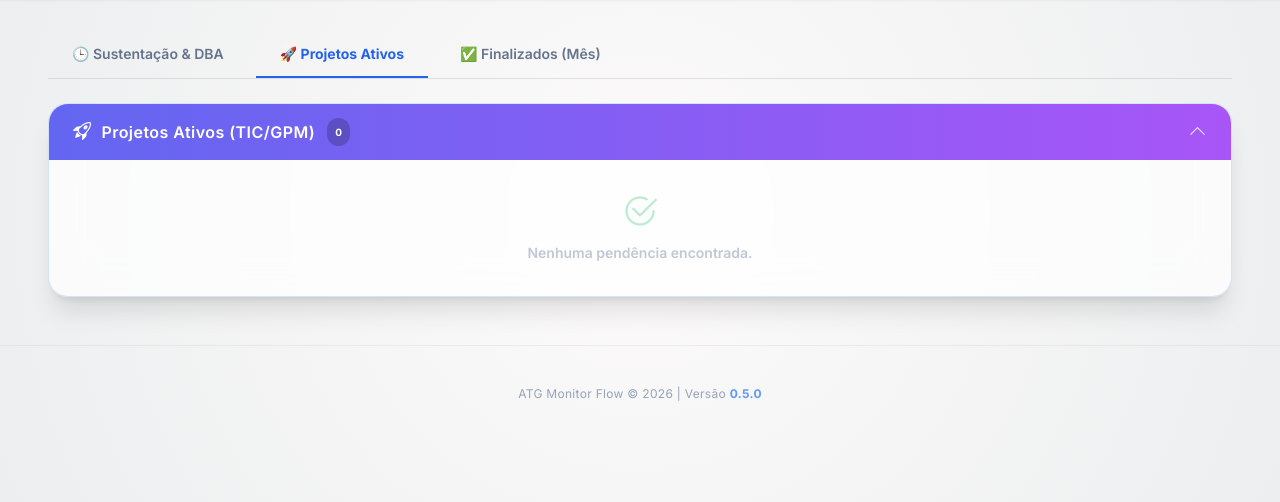
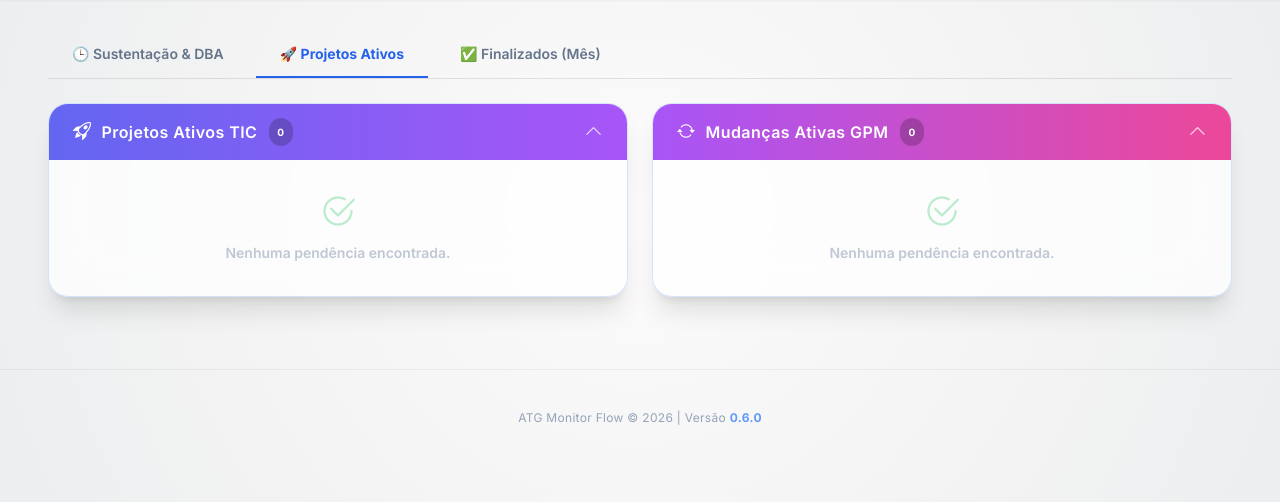
Before and after one commit to escti/ATG_jira2teams, a Flask app: page / in a window 1280 px wide, after a click on "🚀 Projetos Ativos". Shown: the part 186-688 px from the top of the page. Run offline with Flask 3, Linux system fonts and the light colour scheme; data that the repository does not hold is empty; some libraries are stand-ins or nearby versions.

Commit message:
feat: split Projetos Ativos into independent TIC and GPM cards
- New JQL queries: pessoais_projetos_tic (TIC) and pessoais_projetos_gpm (GPM)
- Frontend: two side-by-side cards in Tab 2 with individual counters
- Teams notifier: separate sections for TIC and GPM
- Security: debug mode now controlled by FLASK_DEBUG env var
- Docs: cleanup of legacy references, query count 6->7
- Version bump 0.5.0 -> 0.6.0

```diff
--- a/src/app.py
+++ b/src/app.py
@@ -27,4 +27,5 @@ def get_data():
 
 if __name__ == '__main__':
     # No Oracle Linux, você pode precisar abrir a porta no firewall
-    app.run(host='0.0.0.0', port=5000, debug=True)
+    debug_mode = os.getenv('FLASK_DEBUG', 'False').lower() == 'true'
+    app.run(host='0.0.0.0', port=5000, debug=debug_mode)
--- a/src/jira_service.py
+++ b/src/jira_service.py
@@ -69,7 +69,8 @@ class JiraClient:
             "pessoais_aguardando": f"assignee = '{assignee_email}' AND project NOT IN (TIC, GPM) AND resolution = Unresolved AND status not in (Concluído, Backlog, Cancelado, 'PENDENTE EXTERNO') ORDER BY status ASC, 'Tempo de resolução' ASC, updated ASC",
             "pessoais_sla_critico": f"assignee = '{assignee_email}' AND project NOT IN (TIC, GPM) AND status IN ('Em atendimento', 'Aguardando atendimento') AND updated <= endOfYear() AND 'Tempo de resolução' != paused() AND 'Tempo de resolução' <= remaining('1h') ORDER BY 'Tempo de resolução' ASC",
             "pessoais_sem_interacao": f"assignee = '{assignee_email}' AND project NOT IN (TIC, GPM) AND statusCategory != Done and updatedDate <= '-3d' ORDER BY status ASC, 'Tempo de resolução' ASC, updated ASC",
-            "pessoais_projetos": f"assignee = '{assignee_email}' AND project IN (TIC, GPM) AND resolution = Unresolved AND status NOT IN (Concluído, Backlog, Cancelado) ORDER BY status ASC, 'Tempo de resolução' ASC, updated ASC",
+            "pessoais_projetos_tic": f"assignee = '{assignee_email}' AND project IN (TIC) AND resolution = Unresolved AND status NOT IN (Concluído, Backlog, Cancelado) ORDER BY status ASC, 'Tempo de resolução' ASC, updated ASC",
+            "pessoais_projetos_gpm": f"assignee = '{assignee_email}' AND project IN (GPM) AND resolution = Unresolved AND status NOT IN (Concluído, Backlog, Cancelado) ORDER BY status ASC, 'Tempo de resolução' ASC, updated ASC",
             "pessoais_finalizados_mes": f"assignee = '{assignee_email}' AND project NOT IN (TIC, GPM) AND resolution = done AND status not in (Concluído, Backlog, Cancelado) AND resolved >= startOfMonth() ORDER BY created DESC, status DESC, updated ASC, 'Tempo de resolução' DESC",
             "dba_urgente": 'assignee = empty AND project NOT IN (TIC, GPM) AND status NOT IN (Done, "Concluído(a)", Encerrado, Cancelado, Canceled, Reprovado, "Aguardando Aprovação") AND "grupo solucionador[group picker (single group)]" = "DC - Banco de Dados (DBA)" ORDER BY \'Tempo de resolução\' ASC'
         }
--- a/src/jira_to_teams.py
+++ b/src/jira_to_teams.py
@@ -6,6 +6,9 @@ import pytz
 import logging
 import json
 from jira_service import JiraClient
+
+# Garantir que o diretório de logs existe
+os.makedirs('logs', exist_ok=True)
 
 # Configurar logging
 logging.basicConfig(
@@ -59,7 +62,8 @@ def pull_and_send_notifications():
             {"key": "pessoais_aguardando", "title": "⏳ Chamados Aguardando Atendimento"},
             {"key": "pessoais_sla_critico", "title": "⚠️ Chamados que o SLA Vai Estourar em 1h ou menos"},
             {"key": "pessoais_sem_interacao", "title": "🕰️ Chamados Sem Interação a Mais de 3 Dias"},
-            {"key": "pessoais_projetos", "title": "🚀 Projetos Ativos (TIC/GPM)"},
+            {"key": "pessoais_projetos_tic", "title": "🚀 Projetos Ativos TIC"},
+            {"key": "pessoais_projetos_gpm", "title": "🔄 Mudanças Ativas GPM"},
             {"key": "pessoais_finalizados_mes", "title": "✅ Chamados Finalizados (Este Mês)"}
         ]
 
--- a/src/templates/index.html
+++ b/src/templates/index.html
@@ -280,21 +280,23 @@
         </div>
 
         <!-- TAB 2: PROJETOS ATIVOS -->
-        <div id="tab-projetos" class="hidden">
-            <div class="glass-card border-blue-500/20">
+        <div id="tab-projetos" class="hidden columns-1 lg:columns-2 gap-6">
+
+            <!-- Projetos Ativos TIC -->
+            <div class="glass-card border-blue-500/20 break-inside-avoid mb-6">
                 <div class="card-header-styled bg-gradient-to-r from-indigo-500 to-purple-500 text-white cursor-pointer hover:opacity-90 justify-between"
-                    onclick="toggleCard('body_projetos', 'icon_projetos')" title="Clique para expandir/recolher">
+                    onclick="toggleCard('body_projetos_tic', 'icon_projetos_tic')" title="Clique para expandir/recolher">
                     <div class="flex items-center gap-2.5">
                         <i class="bi bi-rocket-takeoff"></i>
-                        <span class="text-base flex items-center">Projetos Ativos (TIC/GPM) <span
-                                id="count-pessoais_projetos"
+                        <span class="text-base flex items-center">Projetos Ativos TIC <span
+                                id="count-pessoais_projetos_tic"
                                 class="text-[10px] bg-black/20 px-2 py-0.5 rounded-full ml-3 font-bold">0</span></span>
                     </div>
-                    <i id="icon_projetos" class="bi bi-chevron-up opacity-80"></i>
+                    <i id="icon_projetos_tic" class="bi bi-chevron-up opacity-80"></i>
                 </div>
-                <div id="body_projetos" class="overflow-x-auto">
+                <div id="body_projetos_tic" class="overflow-x-auto">
                     <table class="w-full text-left border-collapse">
-                        <tbody id="pessoais_projetos">
+                        <tbody id="pessoais_projetos_tic">
                             <tr>
                                 <td class="p-4">
                                     <div class="animate-pulse h-5 bg-slate-200 dark:bg-slate-700 rounded"></div>
@@ -304,6 +306,32 @@
                     </table>
                 </div>
             </div>
+
+            <!-- Mudanças Ativas GPM -->
+            <div class="glass-card border-blue-500/20 break-inside-avoid mb-6">
+                <div class="card-header-styled bg-gradient-to-r from-purple-500 to-pink-500 text-white cursor-pointer hover:opacity-90 justify-between"
+                    onclick="toggleCard('body_projetos_gpm', 'icon_projetos_gpm')" title="Clique para expandir/recolher">
+                    <div class="flex items-center gap-2.5">
+                        <i class="bi bi-arrow-repeat"></i>
+                        <span class="text-base flex items-center">Mudanças Ativas GPM <span
+                                id="count-pessoais_projetos_gpm"
+                                class="text-[10px] bg-black/20 px-2 py-0.5 rounded-full ml-3 font-bold">0</span></span>
+                    </div>
+                    <i id="icon_projetos_gpm" class="bi bi-chevron-up opacity-80"></i>
+                </div>
+                <div id="body_projetos_gpm" class="overflow-x-auto">
+                    <table class="w-full text-left border-collapse">
+                        <tbody id="pessoais_projetos_gpm">
+                            <tr>
+                                <td class="p-4">
+                                    <div class="animate-pulse h-5 bg-slate-200 dark:bg-slate-700 rounded"></div>
+                                </td>
+                            </tr>
+                        </tbody>
+                    </table>
+                </div>
+            </div>
+
         </div>
 
         <!-- TAB 3: FINALIZADOS -->
@@ -337,7 +365,7 @@
 
     <footer
         class="text-center py-10 mt-12 border-t border-black/5 dark:border-white/5 text-slate-400 text-xs tracking-wide">
-        ATG Monitor Flow &copy; 2026 | Versão <span class="font-bold text-blue-500/80">0.5.0</span>
+        ATG Monitor Flow &copy; 2026 | Versão <span class="font-bold text-blue-500/80">0.6.0</span>
     </footer>
 
     <script>
@@ -361,7 +389,8 @@
                 updateTable('pessoais_aguardando', data.pessoais_aguardando);
                 updateTable('pessoais_sla_critico', data.pessoais_sla_critico);
                 updateTable('pessoais_sem_interacao', data.pessoais_sem_interacao);
-                updateTable('pessoais_projetos', data.pessoais_projetos);
+                updateTable('pessoais_projetos_tic', data.pessoais_projetos_tic);
+                updateTable('pessoais_projetos_gpm', data.pessoais_projetos_gpm);
                 updateTable('pessoais_finalizados_mes', data.pessoais_finalizados_mes);
                 updateTable('dba_urgente', data.dba_urgente);
 
@@ -375,7 +404,7 @@
                 errorMsg.classList.remove('hidden');
 
                 const emptyState = '<tr><td class="p-6 text-center text-slate-400 italic text-sm">Falha ao carregar API</td></tr>';
-                ['pessoais_aguardando', 'pessoais_sla_critico', 'pessoais_sem_interacao', 'pessoais_projetos', 'pessoais_finalizados_mes', 'dba_urgente'].forEach(id => {
+                ['pessoais_aguardando', 'pessoais_sla_critico', 'pessoais_sem_interacao', 'pessoais_projetos_tic', 'pessoais_projetos_gpm', 'pessoais_finalizados_mes', 'dba_urgente'].forEach(id => {
                     document.getElementById(id).innerHTML = emptyState;
                 });
             }
@@ -422,7 +451,7 @@
         }
 
         function setLoaders() {
-            ['pessoais_aguardando', 'pessoais_sla_critico', 'pessoais_sem_interacao', 'pessoais_projetos', 'pessoais_finalizados_mes', 'dba_urgente'].forEach(id => {
+            ['pessoais_aguardando', 'pessoais_sla_critico', 'pessoais_sem_interacao', 'pessoais_projetos_tic', 'pessoais_projetos_gpm', 'pessoais_finalizados_mes', 'dba_urgente'].forEach(id => {
                 document.getElementById(id).innerHTML = loadingHtml;
             });
         }
```
Also changed, not shown: FILE_MAP.md (+2 -2 lines), requirements.txt (+0 -9 lines), CHANGELOG.md, README.md.
